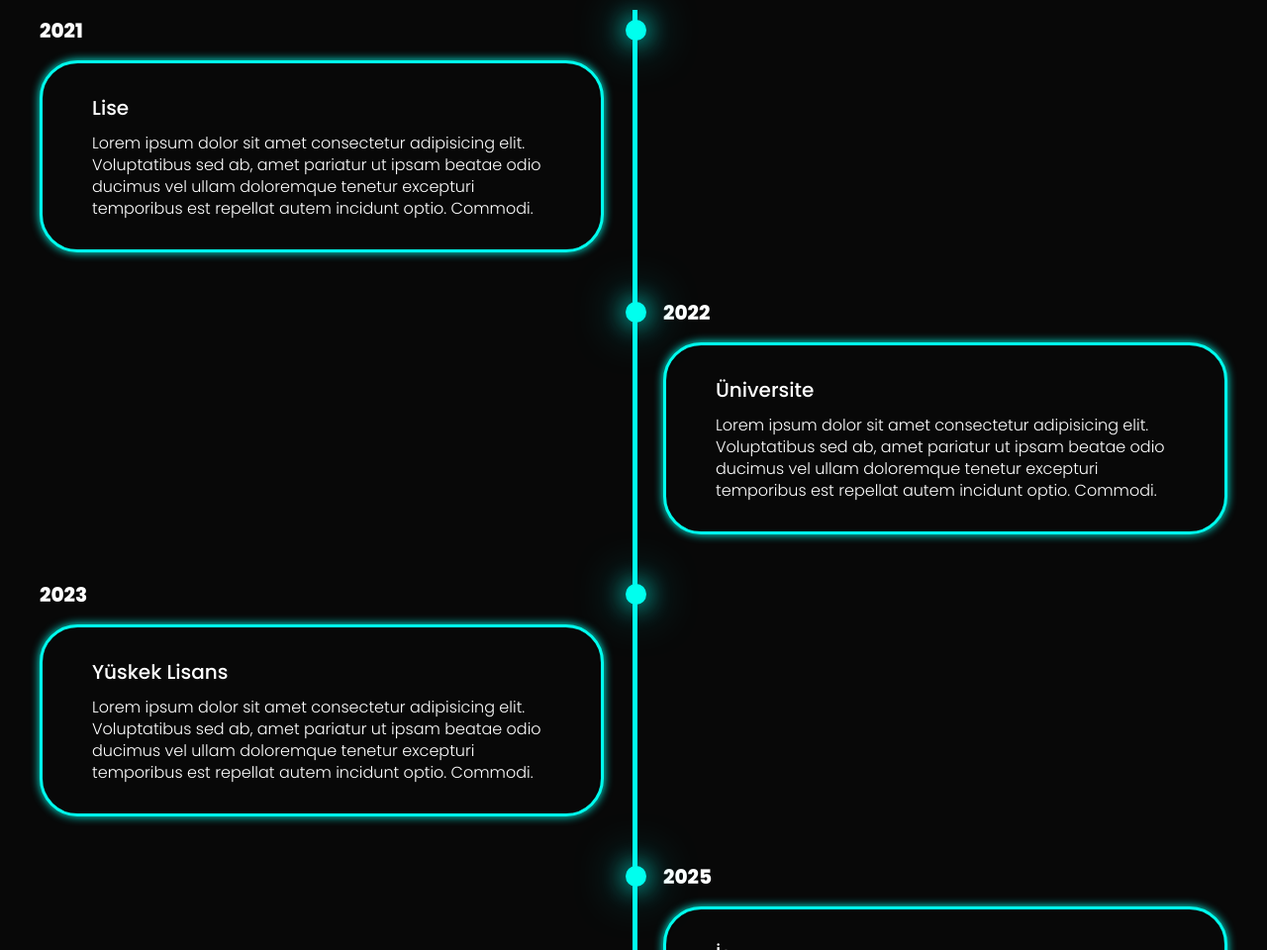
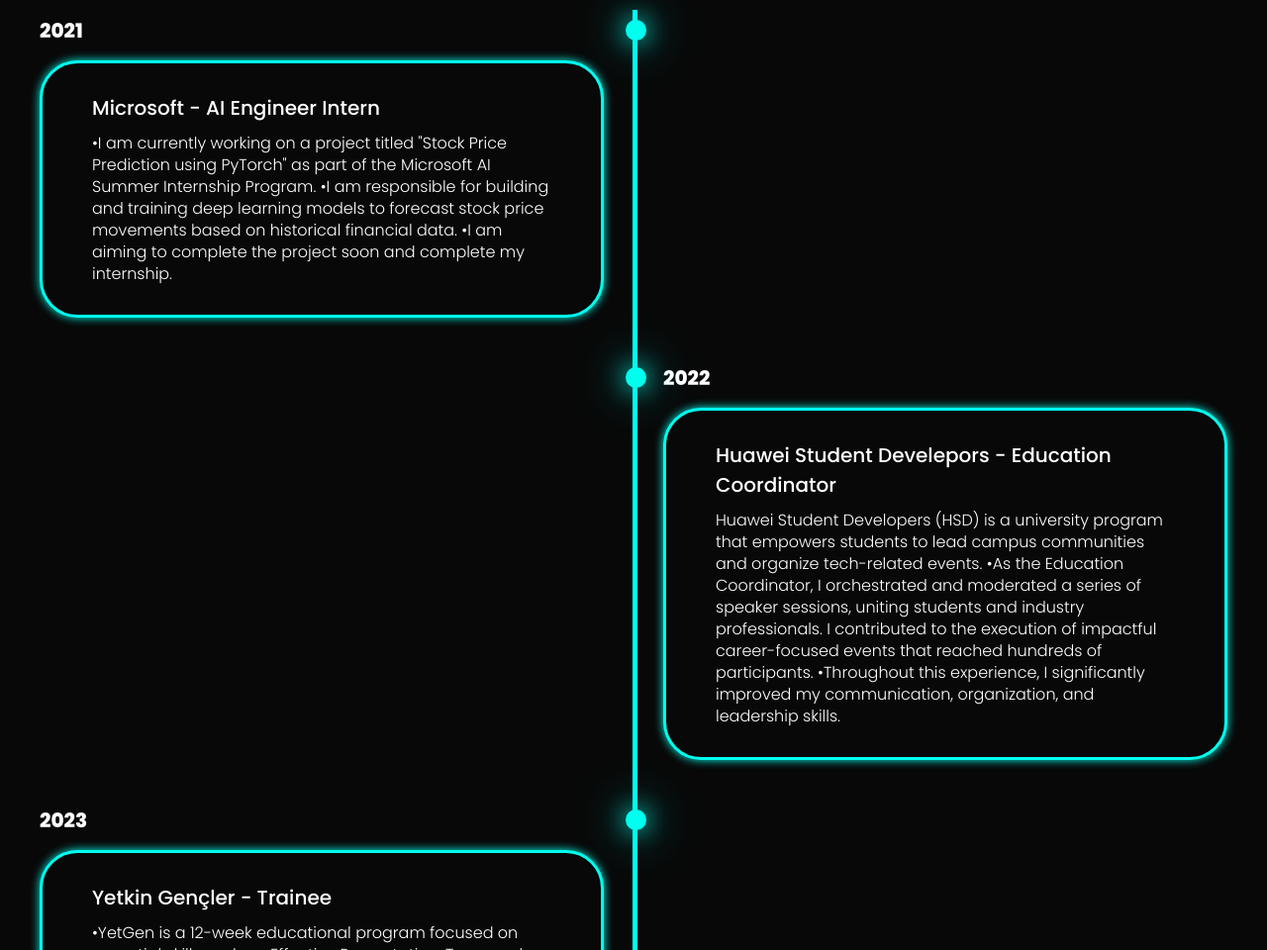
Before and after one commit to beytullahatasoy/my_portfolio, a plain HTML site: page index.html in a window 1280 px wide. Shown: the part 1840-2800 px from the top of the page at 99% size. Drawn offline with nearby package versions, Linux system fonts and the light colour scheme; a script that the page names is missing.

Commit message:
Add files via upload

```diff
--- a/index.html
+++ b/index.html
@@ -42,7 +42,7 @@
 
     <div class="home-content">
 
-      <h1>Merhaba, ben Beytullah</h1>
+      <h1>Hi, I'm Beytullah</h1>
       <h3 class="text-animation">Ben <span></span></h3>
 
       <p>
@@ -85,7 +85,11 @@
     <!-- Sağ taraf: Yazı ve bilgiler -->
     <div class="about-content">
       <h3>Software Developer</h3>
-      <p>Merhaba! Ben Beytullah Atasoy. Yazılıma olan ilgim lise yıllarımda başladı ve şu an aktif olarak front-end & back-end teknolojileriyle projeler geliştiriyorum. Kendimi sürekli geliştirmeye çalışan, ekip çalışmasına uyumlu ve yaratıcı çözümler üreten bir yazılımcıyım.</p>
+      <p>I'm a Computer Engineering student exploring software development and AI. I’ve built mobile apps with Java and
+Android Studio, and worked on Python/PyTorch projects.I also take part in university clubs, tech programs, and
+competitions like Teknofest, gaining experience in teamwork and leadership.Currently, I'm experimenting with
+different technologies to shape my career path while learning and building.
+</p>
 
       <div class="info-cards">
         <div class="info-card">
@@ -93,8 +97,8 @@
           <p>17.07.2003</p>
         </div>
         <div class="info-card">
-          <h4>Şehir:</h4>
-          <p>Bursa, Türkiye</p>
+          <h4>Country/City:</h4>
+          <p>Turkey, Bursa</p>
         </div>
         <div class="info-card">
           <h4>Mail:</h4>
@@ -123,9 +127,13 @@
         <div class="timeline-dot"></div>
         <div class="timeline-date">2021</div>
         <div class="timeline-content">
-          <h3>Lise</h3>
+          <h3>Microsoft - AI Engineer Intern</h3>
           <p>
-            Lorem ipsum dolor sit amet consectetur adipisicing elit. Voluptatibus sed ab, amet pariatur ut ipsam beatae odio ducimus vel ullam doloremque tenetur excepturi temporibus est repellat autem incidunt optio. Commodi.
+•I am currently working on a project titled "Stock Price Prediction using PyTorch" as
+part of the Microsoft AI Summer Internship Program.
+•I am responsible for building and training deep learning models to forecast stock
+price movements based on historical financial data.
+•I am aiming to complete the project soon and complete my internship.
           </p>
         </div>
       </div>
@@ -135,9 +143,16 @@
         <div class="timeline-dot"></div>
         <div class="timeline-date">2022</div>
         <div class="timeline-content">
-          <h3>Üniversite</h3>
+          <h3>Huawei Student Develepors - Education Coordinator</h3>
           <p>
-            Lorem ipsum dolor sit amet consectetur adipisicing elit. Voluptatibus sed ab, amet pariatur ut ipsam beatae odio ducimus vel ullam doloremque tenetur excepturi temporibus est repellat autem incidunt optio. Commodi.
+            Huawei Student Developers (HSD) is a university program that empowers students to
+lead campus communities and organize tech-related events.
+•As the Education Coordinator, I orchestrated and moderated a series of speaker
+sessions, uniting students and industry professionals. I contributed to the execution of
+impactful career-focused events that reached hundreds of participants.
+•Throughout this experience, I significantly improved my communication,
+organization, and leadership skills.
+
           </p>
         </div>
       </div>
@@ -148,9 +163,16 @@
         <div class="timeline-dot"></div>
         <div class="timeline-date">2023</div>
         <div class="timeline-content">
-          <h3>Yüskek Lisans</h3>
+          <h3>Yetkin Gençler - Trainee</h3>
           <p>
-            Lorem ipsum dolor sit amet consectetur adipisicing elit. Voluptatibus sed ab, amet pariatur ut ipsam beatae odio ducimus vel ullam doloremque tenetur excepturi temporibus est repellat autem incidunt optio. Commodi.
+            •YetGen is a 12-week educational program focused on essential skills such as Effective
+Presentation, Teamwork, Career Planning, Excel Modeling, Social Innovation, and
+Digital Literacy.
+•Throughout the program, I completed various assignments and participated in the
+GirişGen Ideathon, where I developed a project idea addressing a global issue aligned
+with the UN Sustainable Development Goals (SDGs).
+•This experience improved my collaboration, creative thinking, and communication
+skills through hands-on learning and team-based challenges.
           </p>
         </div>
       </div>
@@ -160,9 +182,13 @@
         <div class="timeline-dot"></div>
         <div class="timeline-date">2025</div>
         <div class="timeline-content">
-          <h3>İş</h3>
+          <h3>Artun UAV Team - Software Team Leader</h3>
           <p>
-            Lorem ipsum dolor sit amet consectetur adipisicing elit. Voluptatibus sed ab, amet pariatur ut ipsam beatae odio ducimus vel ullam doloremque tenetur excepturi temporibus est repellat autem incidunt optio. Commodi.
+            Lead a 6-member software team in developing autonomous flight and mission-control
+systems for the Artun UAV Team’s entry at the TEKNOFEST Aviation, Space and
+Technology Festival.
+•Coordinate task assignments and module integration—navigation, mission animation,
+and communication—while honing my leadership, problem-solving, and embedded
           </p>
         </div>
       </div>
```
